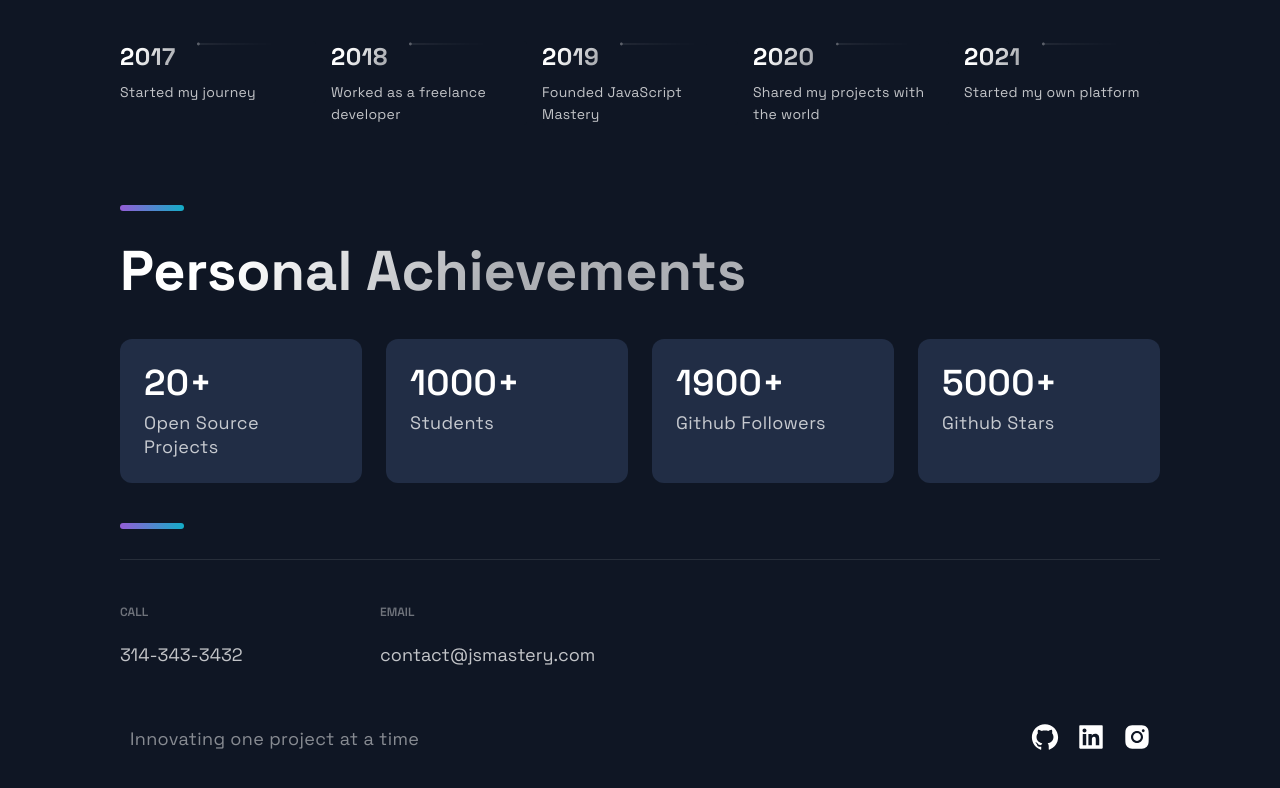
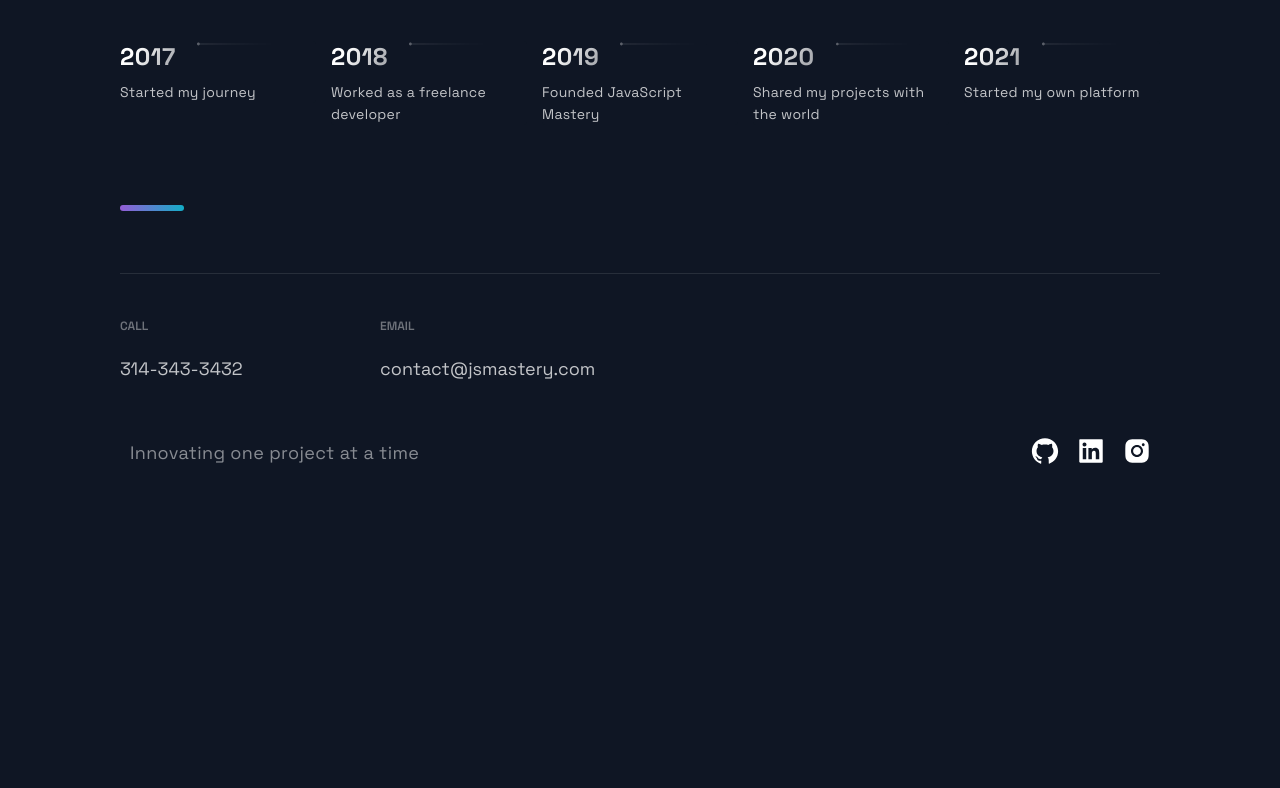
Before and after one commit to FangshengXuJason/Personal-Porforlio, a Next.js app: page / in a window 1280 px wide. Shown: the part 2928-3716 px from the top of the page. After the commit the page ends 3456 px from the top, so only its background shows below. Built offline with nearby package versions, Linux system fonts and the light colour scheme.

Commit message:
Update Acomplishments.js
comment out the content

```diff
--- a/src/components/Acomplishments/Acomplishments.js
+++ b/src/components/Acomplishments/Acomplishments.js
@@ -1,18 +1,22 @@
-import React from 'react';
+import React from 'react'
 
-import { Section, SectionDivider, SectionTitle } from '../../styles/GlobalComponents';
-import { Box, Boxes, BoxNum, BoxText } from './AcomplishmentsStyles';
+import {
+  Section,
+  SectionDivider,
+  SectionTitle,
+} from '../../styles/GlobalComponents'
+import { Box, Boxes, BoxNum, BoxText } from './AcomplishmentsStyles'
 
 const data = [
-  { number: 20, text: 'Open Source Projects'},
-  { number: 1000, text: 'Students', },
-  { number: 1900, text: 'Github Followers', },
-  { number: 5000, text: 'Github Stars', }
-];
+  { number: 20, text: 'Open Source Projects' },
+  { number: 1000, text: 'Students' },
+  { number: 1900, text: 'Github Followers' },
+  { number: 5000, text: 'Github Stars' },
+]
 
 const Acomplishments = () => (
   <Section>
-    <SectionTitle>Personal Achievements</SectionTitle>
+    {/* <SectionTitle>Personal Achievements</SectionTitle>
     <Boxes>
       {data.map((card, index) => (
         <Box key={index}>
@@ -21,8 +25,8 @@ const Acomplishments = () => (
         </Box>
       ))}
     </Boxes>
-    <SectionDivider/>
+    <SectionDivider/> */}
   </Section>
-);
+)
 
-export default Acomplishments;
+export default Acomplishments
```
